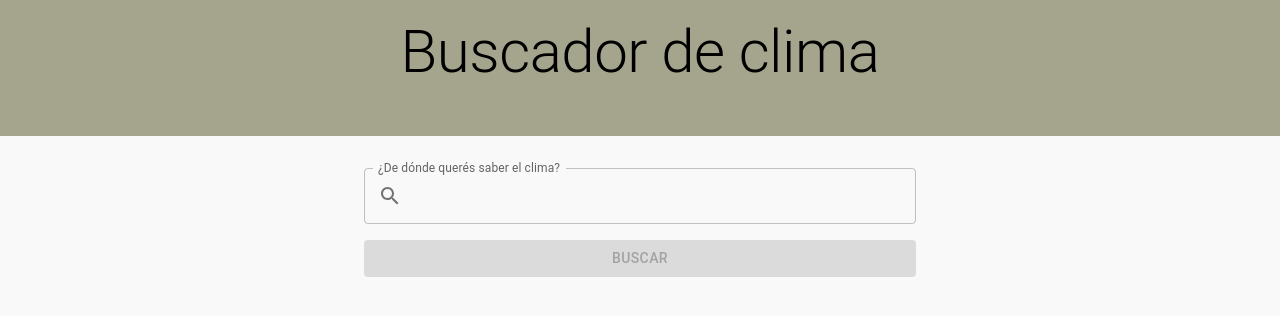
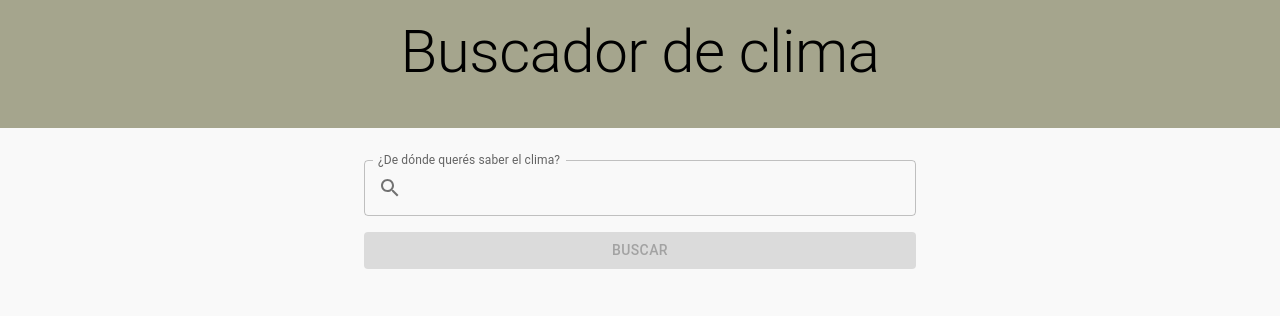
Before and after one commit to lautaromorel/clima, a React (Vite) app: page / in a window 1280 px wide. Shown: the top 316 px of the page. Built offline with nearby package versions, Linux system fonts and the light colour scheme.

Commit message:
Update index.css

```diff
--- a/src/index.css
+++ b/src/index.css
@@ -8,7 +8,7 @@ body{
 #nav{
 	background-color: #A5A58D;
 	padding-top: 1em;
-	padding-bottom: 1em;
+	padding-bottom: .5em;
 	margin-bottom: 2em;
 }
 #box{
```
